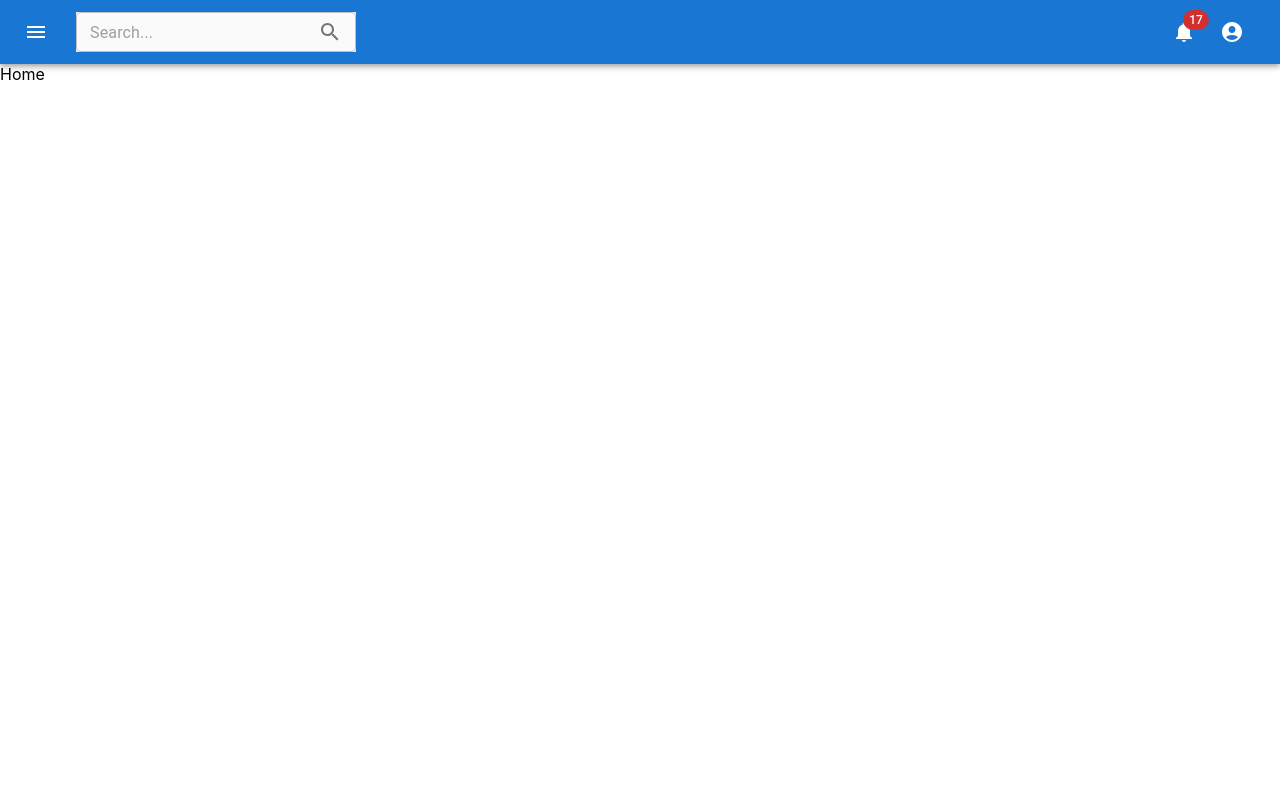
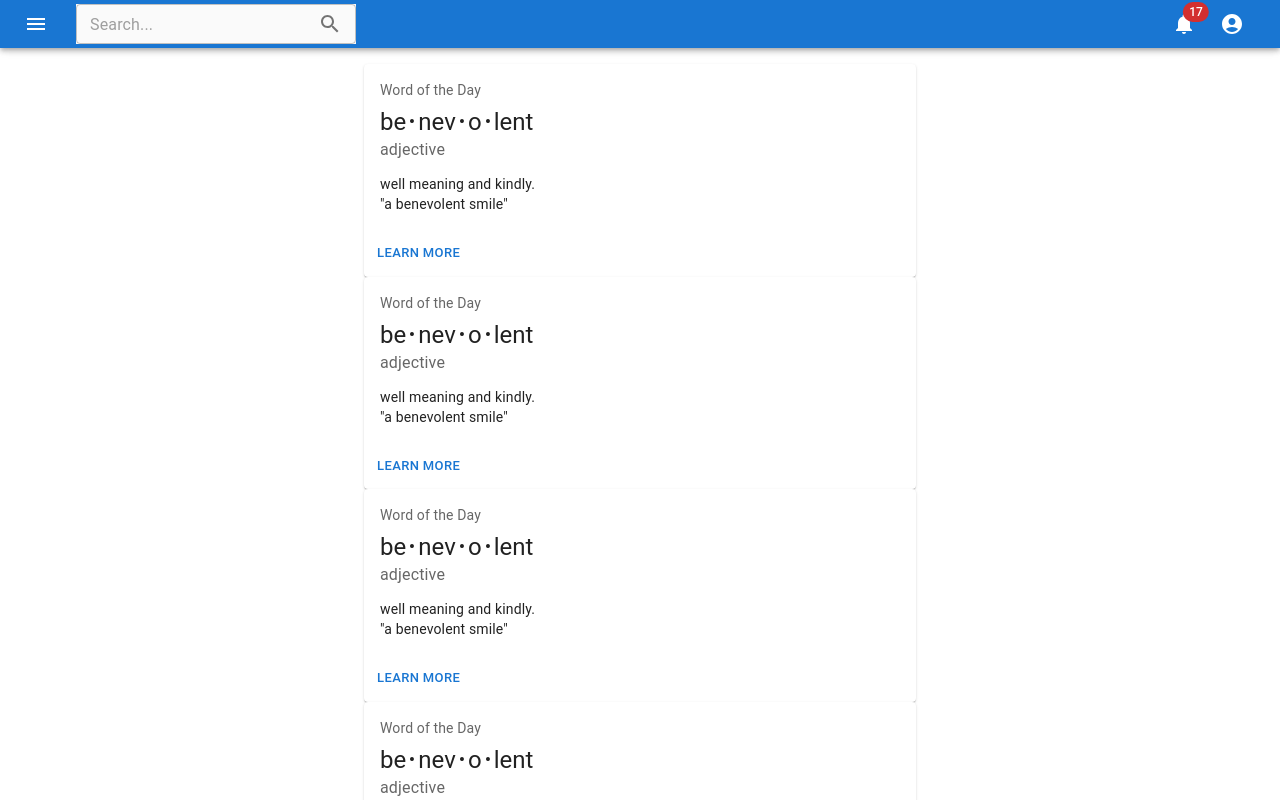
Before and after one commit to mikeParkh/react-node-social-media, a React (Create React App) app: page / in a window 1280 px wide. Shown: the top 800 px of the page. Built offline with nearby package versions, Linux system fonts and the light colour scheme.

Commit message:
WIP: adding aside menu layout

```diff
--- a/src/components/common/AsideBar/AsideBar.tsx
+++ b/src/components/common/AsideBar/AsideBar.tsx
@@ -1,8 +1,60 @@
 import React from 'react'
+import { SwipeableDrawer, Box, List, ListItem, ListItemButton, ListItemIcon, ListItemText } from '@mui/material';
+import InboxIcon from "@mui/icons-material/Inbox";
+import MailIcon from "@mui/icons-material/Mail";
+
+type Anchor = 'top' | 'left' | 'bottom' | 'right';
 
 const AsideBar = () => {
+  const [state, setState] = React.useState({
+    top: false,
+    left: false,
+    bottom: false,
+    right: false,
+  });
+
+  const toggleDrawer =
+    (anchor: Anchor, open: boolean) =>
+      (event: React.KeyboardEvent | React.MouseEvent) => {
+        if (
+          event &&
+          event.type === 'keydown' &&
+          ((event as React.KeyboardEvent).key === 'Tab' ||
+            (event as React.KeyboardEvent).key === 'Shift')
+        ) {
+          return;
+        }
+
+        setState({ ...state, [anchor]: open });
+      };
+
   return (
-    <div>AsideBar</div>
+    <SwipeableDrawer
+      anchor={'left'}
+      open={state['left']}
+      onClose={toggleDrawer('left', false)}
+      onOpen={toggleDrawer('left', true)}
+    >
+      <Box
+        sx={{ width: 250 }}
+        role="presentation"
+        onClick={toggleDrawer('left', false)}
+        onKeyDown={toggleDrawer('left', false)}
+      >
+        <List>
+          {['Inbox', 'Starred', 'Send email', 'Drafts'].map((text, index) => (
+            <ListItem key={text} disablePadding>
+              <ListItemButton>
+                <ListItemIcon>
+                  {index % 2 === 0 ? <InboxIcon /> : <MailIcon />}
+                </ListItemIcon>
+                <ListItemText primary={text} />
+              </ListItemButton>
+            </ListItem>
+          ))}
+        </List>
+      </Box>
+    </SwipeableDrawer>
   )
 }
 
--- a/src/components/common/Header/Header.tsx
+++ b/src/components/common/Header/Header.tsx
@@ -3,6 +3,8 @@ import { Box, AppBar, Toolbar, Badge, IconButton } from '@mui/material';
 import NotificationsIcon from "@mui/icons-material/Notifications";
 import MenuIcon from "@mui/icons-material/Menu";
 import { SearchField, ProfileDropdown } from 'components';
+
+const HEADER_MIN_HEIGHT = 48
 
 const searchValues = [
   { label: 'Mike Parkhomenko', id: 'searchValues_1' },
@@ -12,9 +14,9 @@ const searchValues = [
 
 const Header = () => {
   return (
-    <Box sx={{ flexGrow: 1 }}>
-      <AppBar position="static">
-        <Toolbar>
+    <Box sx={{ display: 'flex', minHeight: HEADER_MIN_HEIGHT }}>
+      <AppBar component="nav" sx={{ minHeight: HEADER_MIN_HEIGHT }}>
+        <Toolbar variant="dense">
           <IconButton
             size="large"
             edge="start"
--- a/src/pages/Home/Home.tsx
+++ b/src/pages/Home/Home.tsx
@@ -1,10 +1,65 @@
 import React, { FC } from 'react';
-import { Header } from 'components'
+import { CssBaseline, Container } from '@mui/material';
+import { Header, AsideBar } from 'components'
+import Box from '@mui/material/Box';
+import Card from '@mui/material/Card';
+import CardActions from '@mui/material/CardActions';
+import CardContent from '@mui/material/CardContent';
+import Button from '@mui/material/Button';
+import Typography from '@mui/material/Typography';
+
+const bull = (
+  <Box
+    component="span"
+    sx={{ display: 'inline-block', mx: '2px', transform: 'scale(0.8)' }}
+  >
+    •
+  </Box>
+);
+
+function BasicCard() {
+  return (
+    <Card sx={{ minWidth: 275 }}>
+      <CardContent>
+        <Typography sx={{ fontSize: 14 }} color="text.secondary" gutterBottom>
+          Word of the Day
+        </Typography>
+        <Typography variant="h5" component="div">
+          be{bull}nev{bull}o{bull}lent
+        </Typography>
+        <Typography sx={{ mb: 1.5 }} color="text.secondary">
+          adjective
+        </Typography>
+        <Typography variant="body2">
+          well meaning and kindly.
+          <br />
+          {'"a benevolent smile"'}
+        </Typography>
+      </CardContent>
+      <CardActions>
+        <Button size="small">Learn More</Button>
+      </CardActions>
+    </Card>
+  );
+}
 
 const Home: FC = () => {
   return (
     <div>
+      <CssBaseline />
       <Header />
+      <AsideBar />
+      <Container maxWidth="sm" sx={{ paddingTop: 2 }}>
+        <BasicCard />
+        <BasicCard />
+        <BasicCard />
+        <BasicCard />
+        <BasicCard />
+        <BasicCard />
+        <BasicCard />
+      </Container>
+
+      <div className="Footer"></div>
       Home
     </div>
   )
```
